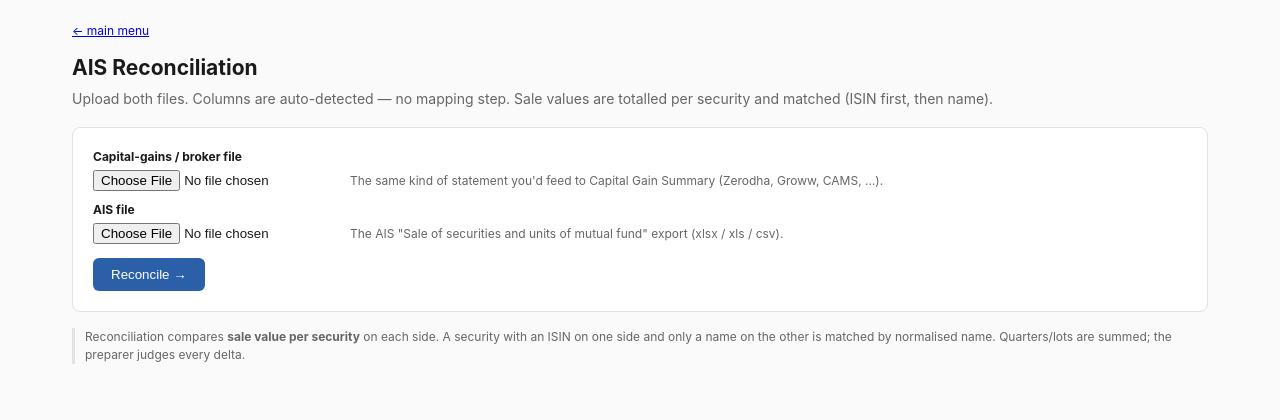
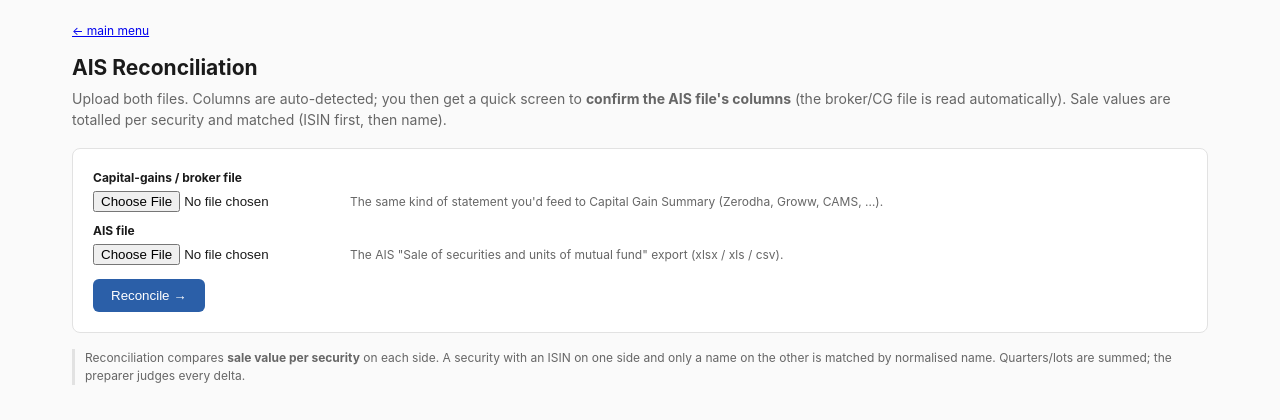
Before and after one commit to adityamurali96-dot/Capitalgainworkings, a Flask app: page /ais in a window 1280 px wide. Shown: the part 53-473 px from the top of the page. Run offline with Flask 3, Linux system fonts and the light colour scheme.

Commit message:
Add AIS confirm-columns screen with visual column selector
The AIS reconciliation flow was a single automatic pass with no way to
see or correct how columns were wired. Insert a confirm step for the AIS
file: auto-detection still runs and pre-selects each column, but the
preparer now sees a preview of the real data with a dropdown sitting on
top of each column, so the picked column is visible and overridable
before matching. The broker/CG file stays fully automatic.

- app.py: /ais now aggregates the CG side and redirects to /ais/map;
  new /ais/map route renders the column-first selector, enforces the
  reco minimums (sale value + ISIN or name), then reconciles.
- templates/ais_map.html: selector-on-top-of-column layout, data preview
  beneath, JS highlights the selected column and keeps each field on one
  column.
- _extract_records now exposes detected headers for the preview.
- ais_upload.html / README: document the confirm step.

Co-Authored-By: Claude Opus 4.8 <noreply@anthropic.com>
Claude-Session: https://claude.ai/code/session_014rQ5w9rxBJd29Dr1v29dzP

```diff
--- a/app.py
+++ b/app.py
@@ -115,7 +115,10 @@ def _extract_records(file_storage):
     """Read a file for reconciliation: auto-pick the data sheet + header row,
     auto-map columns, and return (clean dict rows, automap, info). Reuses the
     same detection + blank/divider handling as the CG flow, plus a forward-fill
-    for grouped layouts. No mapping UI — reconciliation is a fast, automatic pass."""
+    for grouped layouts. The auto-map is a starting point — the AIS file's
+    columns are shown for confirmation/override on the /ais/map screen; the
+    broker/CG file is consumed automatically. `info["headers"]` carries the
+    detected header names so the confirm screen can render a column preview."""
     sheets = _read_any(file_storage, header_row=None)
     cleaned = {}
     for k, v in sheets.items():
@@ -124,7 +127,7 @@ def _extract_records(file_storage):
         cleaned[k] = rows
     ranked = detect.rank_sheets(cleaned)
     top = ranked[0] if ranked else None
-    info = {"sheet": None, "header_row": None, "n": 0}
+    info = {"sheet": None, "header_row": None, "n": 0, "headers": []}
     if not top or top["header_row"] is None:
         return [], {}, info
     sheet, hr = top["name"], top["header_row"]
@@ -147,8 +150,13 @@ def _extract_records(file_storage):
         if name_c and detect.is_junk_label(r.get(name_c, "")):
             continue
         out.append(r)
-    info = {"sheet": sheet, "header_row": hr, "n": len(out), "automap": automap}
+    info = {"sheet": sheet, "header_row": hr, "n": len(out),
+            "automap": automap, "headers": clean}
     return out, automap, info
+
+
+# the four fields the reconciliation needs from each side
+RECO_FIELDS = ["security_name", "isin", "sale_consideration", "quantity"]
 
 
 def _reco_cols(automap):
@@ -421,33 +429,100 @@ def ais():
     except Exception as e:
         flash(f"Could not read a file: {e}"); return redirect(url_for("ais"))
 
-    # both sides must yield a sale-value column and at least one key (ISIN/name)
+    # the broker/CG file is consumed automatically — it must yield a sale-value
+    # column and at least one key (ISIN/name) on its own.
     problems = []
-    for tag, mp in (("capital-gains/broker", cg_map), ("AIS", ais_map)):
-        if "sale_consideration" not in mp:
-            problems.append(f"no sale-value column found in the {tag} file")
-        if "isin" not in mp and "security_name" not in mp:
-            problems.append(f"no ISIN or security-name column found in the {tag} file")
+    if "sale_consideration" not in cg_map:
+        problems.append("no sale-value column found in the capital-gains/broker file")
+    if "isin" not in cg_map and "security_name" not in cg_map:
+        problems.append("no ISIN or security-name column found in the capital-gains/broker file")
+    if not ais_info.get("headers"):
+        problems.append("could not locate the AIS data header automatically — check the file")
     if problems:
         for p in problems:
             flash(p)
         return redirect(url_for("ais"))
 
+    # aggregate the CG side now; the AIS side waits for the confirm screen so the
+    # preparer can see and override its column wiring before the match.
     cg_agg = reco.aggregate(cg_rows, *_reco_cols(cg_map))
-    ais_agg = reco.aggregate(ais_rows, *_reco_cols(ais_map))
-    result = reco.reconcile(cg_agg, ais_agg)
+    j["reco"] = {
+        "cg_agg": cg_agg,
+        "cg_label": os.path.splitext(cg_f.filename)[0][:24],
+        "ais_label": os.path.splitext(ais_f.filename)[0][:24],
+        "cg_info": cg_info,
+        "ais_rows": ais_rows,
+        "ais_headers": ais_info.get("headers", []),
+        "ais_info": ais_info,
+        "ais_automap": ais_map,
+    }
+    return redirect(url_for("ais_map"))
 
-    cg_label = os.path.splitext(cg_f.filename)[0][:24]
-    ais_label = os.path.splitext(ais_f.filename)[0][:24]
-    base = "".join(c for c in cg_label if c.isalnum() or c in " _-").strip() or "reco"
-    rfile = os.path.join(OUT_DIR, f"{base}_AIS_Reco.xlsx")
-    write_reco(result, rfile, cg_label=cg_label, ais_label=ais_label)
-    j["reco_file"] = os.path.basename(rfile)
-    return render_template("ais_result.html", result=result,
-                           counts=result.counts(), totals=result.totals(),
-                           cg_info=cg_info, ais_info=ais_info,
-                           cg_label=cg_label, ais_label=ais_label,
-                           reco_file=os.path.basename(rfile), out_dir=OUT_DIR)
+
+def _render_ais_map(r, col_field):
+    """Render the AIS column-confirm screen: a selector sits on top of each
+    column, with the real data shown beneath so the picked column is visible."""
+    headers = r["ais_headers"]
+    rows = r["ais_rows"]
+    preview = [[str(row.get(h, "")) for h in headers] for row in rows[:12]]
+    return render_template("ais_map.html", headers=headers, fields=RECO_FIELDS,
+                           col_field=col_field, preview=preview,
+                           ais_label=r["ais_label"], cg_label=r["cg_label"],
+                           n=r["ais_info"].get("n", len(rows)),
+                           sheet=r["ais_info"].get("sheet"))
+
+
+@app.route("/ais/map", methods=["GET", "POST"])
+def ais_map():
+    j = job()
+    r = j.get("reco")
+    if not r:
+        return redirect(url_for("ais"))
+    headers = r["ais_headers"]
+
+    if request.method == "POST":
+        # column-first wiring: each column picks one canonical field (or none).
+        # First column to claim a field wins (the screen enforces uniqueness).
+        m, col_field = {}, {}
+        for ci, h in enumerate(headers):
+            f = request.form.get(f"col_{ci}") or ""
+            if f in RECO_FIELDS:
+                col_field[ci] = f
+                if f not in m:
+                    m[f] = h
+        problems = []
+        if "sale_consideration" not in m:
+            problems.append("Pick the sale-value column in the AIS file.")
+        if "isin" not in m and "security_name" not in m:
+            problems.append("Pick an ISIN or a security-name column in the AIS file.")
+        if problems:
+            for p in problems:
+                flash(p)
+            return _render_ais_map(r, col_field)
+
+        ais_agg = reco.aggregate(r["ais_rows"], m.get("security_name"),
+                                 m.get("isin"), m.get("sale_consideration"),
+                                 m.get("quantity"))
+        result = reco.reconcile(r["cg_agg"], ais_agg)
+        cg_label, ais_label = r["cg_label"], r["ais_label"]
+        base = "".join(c for c in cg_label if c.isalnum() or c in " _-").strip() or "reco"
+        rfile = os.path.join(OUT_DIR, f"{base}_AIS_Reco.xlsx")
+        write_reco(result, rfile, cg_label=cg_label, ais_label=ais_label)
+        j["reco_file"] = os.path.basename(rfile)
+        return render_template("ais_result.html", result=result,
+                               counts=result.counts(), totals=result.totals(),
+                               cg_info=r["cg_info"], ais_info=r["ais_info"],
+                               cg_label=cg_label, ais_label=ais_label,
+                               reco_file=os.path.basename(rfile), out_dir=OUT_DIR)
+
+    # GET: pre-select each column from the auto-map (col index -> canonical field)
+    col_field = {}
+    for f, info in r["ais_automap"].items():
+        if f in RECO_FIELDS:
+            ci = info.get("col")
+            if ci is not None and 0 <= ci < len(headers):
+                col_field[ci] = f
+    return _render_ais_map(r, col_field)
 
 
 @app.route("/ais/download")
--- a/templates/ais_upload.html
+++ b/templates/ais_upload.html
@@ -2,8 +2,10 @@
 {% block body %}
 <p class="note"><a href="{{url_for('home')}}">← main menu</a></p>
 <h2>AIS Reconciliation</h2>
-<p class="sub">Upload both files. Columns are auto-detected — no mapping step.
-Sale values are totalled per security and matched (ISIN first, then name).</p>
+<p class="sub">Upload both files. Columns are auto-detected; you then get a quick
+screen to <b>confirm the AIS file's columns</b> (the broker/CG file is read
+automatically). Sale values are totalled per security and matched (ISIN first,
+then name).</p>
 
 <div class="card">
   <form action="{{url_for('ais')}}" method="post" enctype="multipart/form-data">
```
Also changed, not shown: templates/ais_map.html (added, +75 -0 lines), README.md.
